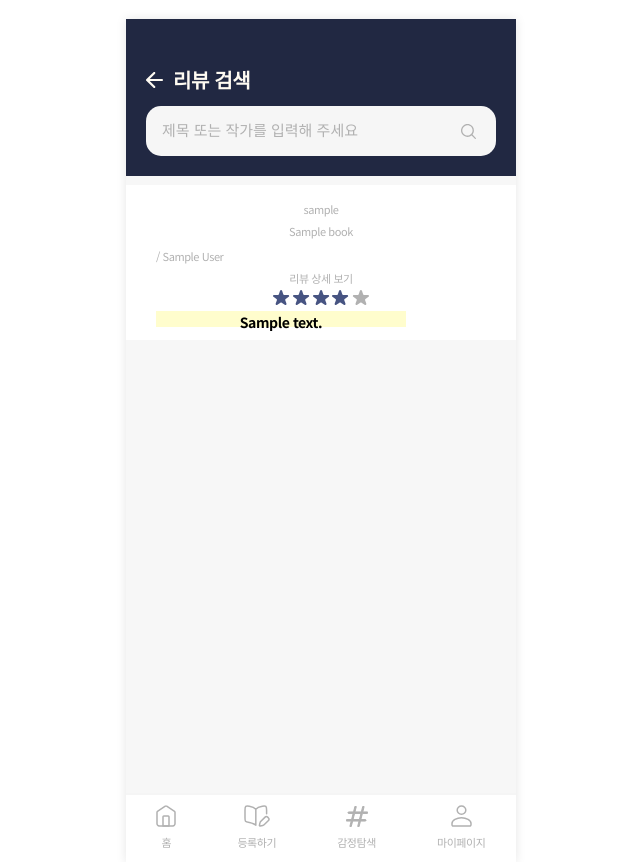
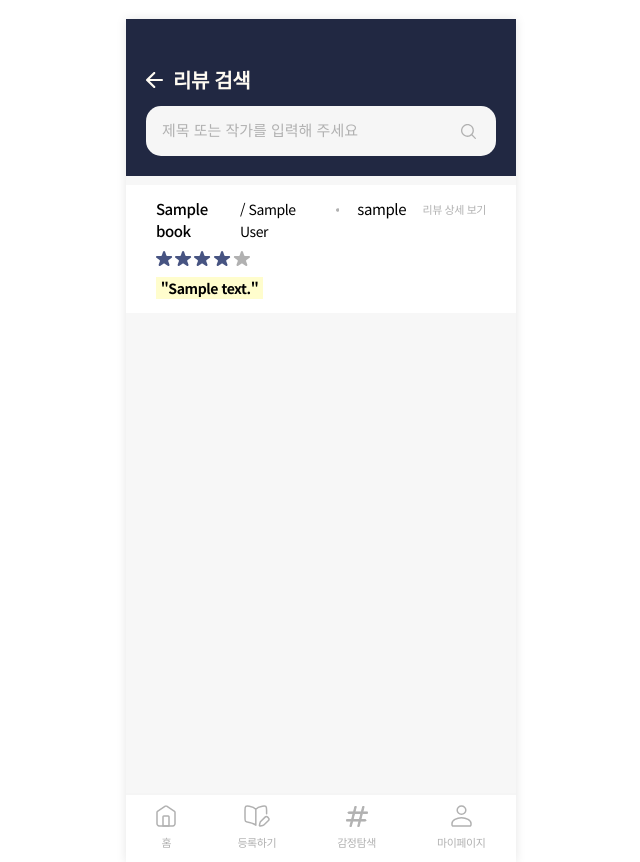
Before and after one commit to 2025-HERETHON/2025-herethon-7, a Django app: template contents/templates/contents/search_reviews.html in a window 1280 px wide. Shown: the top 862 px of the page, without its empty margins (319-959 px from the left). Run offline with Django 5.2, Linux system fonts and the light colour scheme; the template is opened without the code that fills it: values that come from a table or form of the project are taken from there, others are empty; tables that the repository leaves empty hold one stand-in row (values such as "Sample post"); some web fonts are replaced.

Commit message:
search-review 완성

```diff
--- a/contents/templates/contents/search_reviews.html
+++ b/contents/templates/contents/search_reviews.html
@@ -39,11 +39,21 @@
 
 <ul>
   {% for review in reviews %}
-    <li class="review-list">
-      <a href="{% url 'contents:detail' review.id %}">
-        <p>{{ review.user.nickname }}</p>
-        <p>{{ review.book.title }}</p> / {{ review.book.author }}
-        <p>리뷰 상세 보기</p>
+  <li class="review-list">
+    <a href="{% url 'contents:detail' review.id %}">
+      <div class="review-container">
+        <div class="review-top">
+          <div class="review-title">
+            <p class="book-title">{{ review.book.title }}</p>
+            <p class="book-author">/ {{ review.book.author }}</p>
+            <svg xmlns="http://www.w3.org/2000/svg" width="4" height="4" viewBox="0 0 4 4" fill="none">
+              <path d="M2 0C1.46957 0 0.96086 0.210714 0.585787 0.585787C0.210714 0.96086 0 1.46957 0 2C0 2.53043 0.210714 3.03914 0.585787 3.41421C0.96086 3.78929 1.46957 4 2 4C3.11 4 4 3.11 4 2C4 1.46957 3.78929 0.96086 3.41421 0.585787C3.03914 0.210714 2.53043 0 2 0Z" fill="#B1B1B1"/>
+            </svg>
+            <p class="user-name">{{ review.user.nickname }}</p>
+          </div>
+          <p class="review-detail">리뷰 상세 보기</p>
+        </div>
+
         <div class="star-container">
           {% for i in "12345" %}
           {% if forloop.counter <= review.rating %}
@@ -57,9 +67,10 @@
           {% endif %}
           {% endfor %}
         </div>
-        <p class="short-comment">{{ review.short_comment }}</p>
-      </a>
-    </li>
+        <p class="short-comment">"{{ review.short_comment }}"</p>
+      </div>
+    </a>
+  </li>
   {% empty %}
     <li class="search-none">검색 결과가 없습니다.</li>
   {% endfor %}
--- a/static/css/search_reviews.css
+++ b/static/css/search_reviews.css
@@ -120,20 +120,96 @@ p{
 
 .review-list{
     background: #FFF;
-
-    box-sizing: border-box;
-    padding: 0.81rem 1.87rem;
     margin: 0.56rem 0;
 }
 
+.review-link {
+    display: block;        /* 박스 전체 클릭 가능하게 */
+    width: 100%;
+    text-decoration: none;
+    color: inherit;
+}
+
+.review-container{
+    width: 100%;
+    box-sizing: border-box;
+    padding: 0.81rem 1.87rem;
+    text-align: left; /* ← 부모에서 왼쪽 정렬 강제 */
+}
+
+.review-top{
+    width: 100%;
+    display: flex;
+    align-items: flex-start;
+    justify-content: space-between;
+
+    margin-bottom: 0.56rem;
+}
+
+.review-title{
+    display: flex;
+    align-items: flex-start;
+
+    width: calc(100% - 5rem);
+}
+
+.book-title{
+    color: #000;
+    font-size: 0.9375rem;
+    font-weight: 500;
+    line-height: 1.375rem; /* 146.667% */
+
+    margin-right: 0.2rem;
+}
+
+.book-author{
+    color: #000;
+    font-size: 0.875rem;
+    font-weight: 400;
+    line-height: 1.375rem;
+}
+
+.review-title svg{
+    margin: 0 1.12rem;
+    margin-top: 0.6rem;
+}
+
+.user-name{
+    color: #000;
+    font-size: 0.9375rem;
+    font-weight: 400;
+    line-height: 1.375rem; /* 146.667% */
+}
+
+.review-detail{
+    color: #B1B1B1;
+    font-size: 0.6875rem;
+    font-weight: 400;
+    line-height: 1.375rem; /* 200% */
+}
+
+.star-container{
+    height: 0.9375rem;
+    flex-shrink: 0;
+    display: flex;
+    gap: 0.14rem;
+    margin-bottom: 0.7rem;
+}
+
 .short-comment{
+    display: inline-block;
+
     color: #000;
     font-size: 0.875rem;
     font-weight: 700;
     line-height: 1.375rem; /* 157.143% */
 
-    width: 15.625rem;
     height: 1rem;
     flex-shrink: 0;
     background: #FFFDCD;
+
+    padding: 0 0.3rem;           /* 텍스트 좌우에 약간의 여백 */
+    height: auto;                /* 높이 고정 해제 */
+    flex-shrink: 0;              /* flex 컨테이너에서 줄어들지 않도록 */
+    text-align: left;            /* 혹시라도 정렬이 중앙일 경우 대비 */
 }
```
